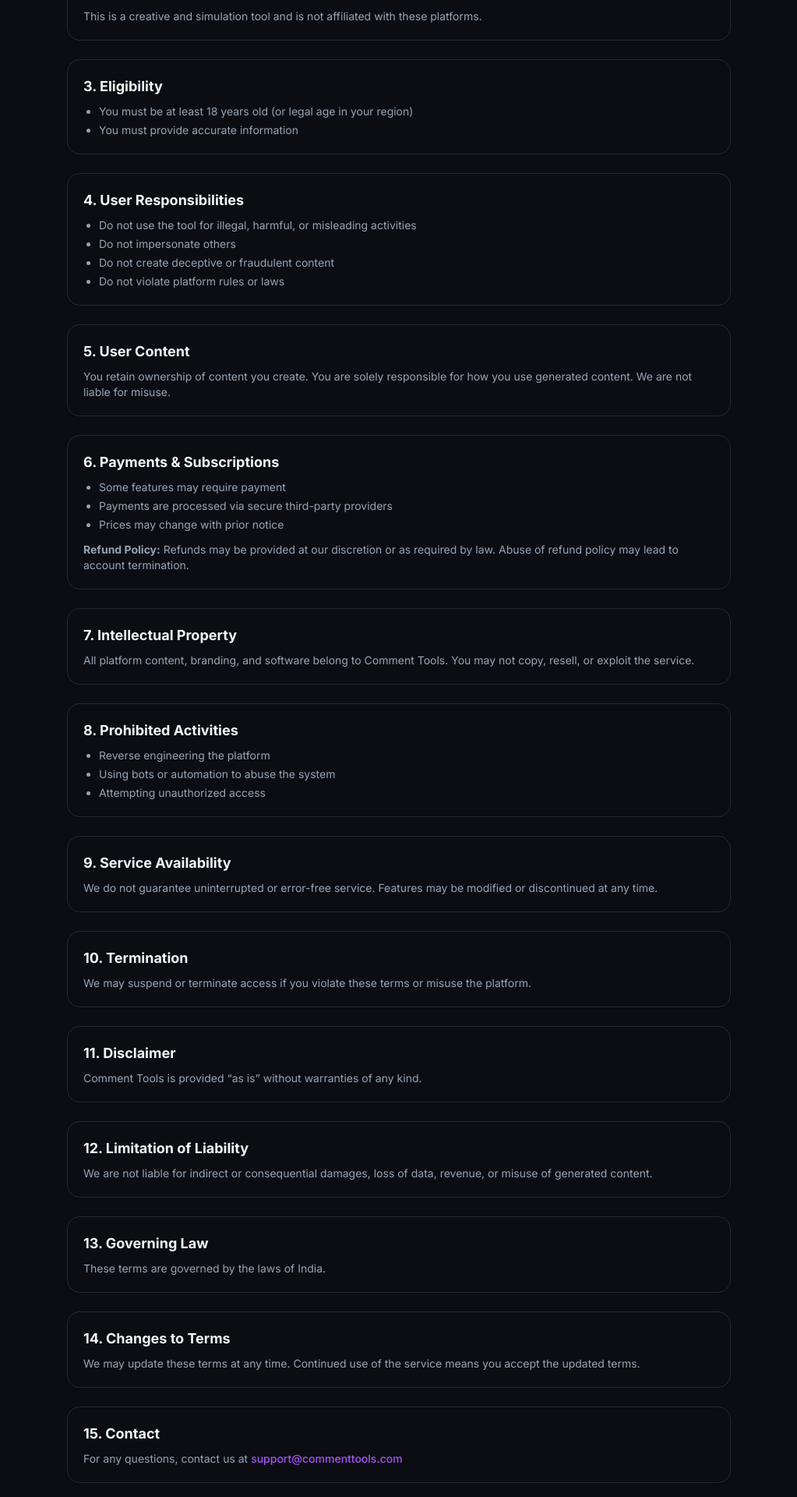
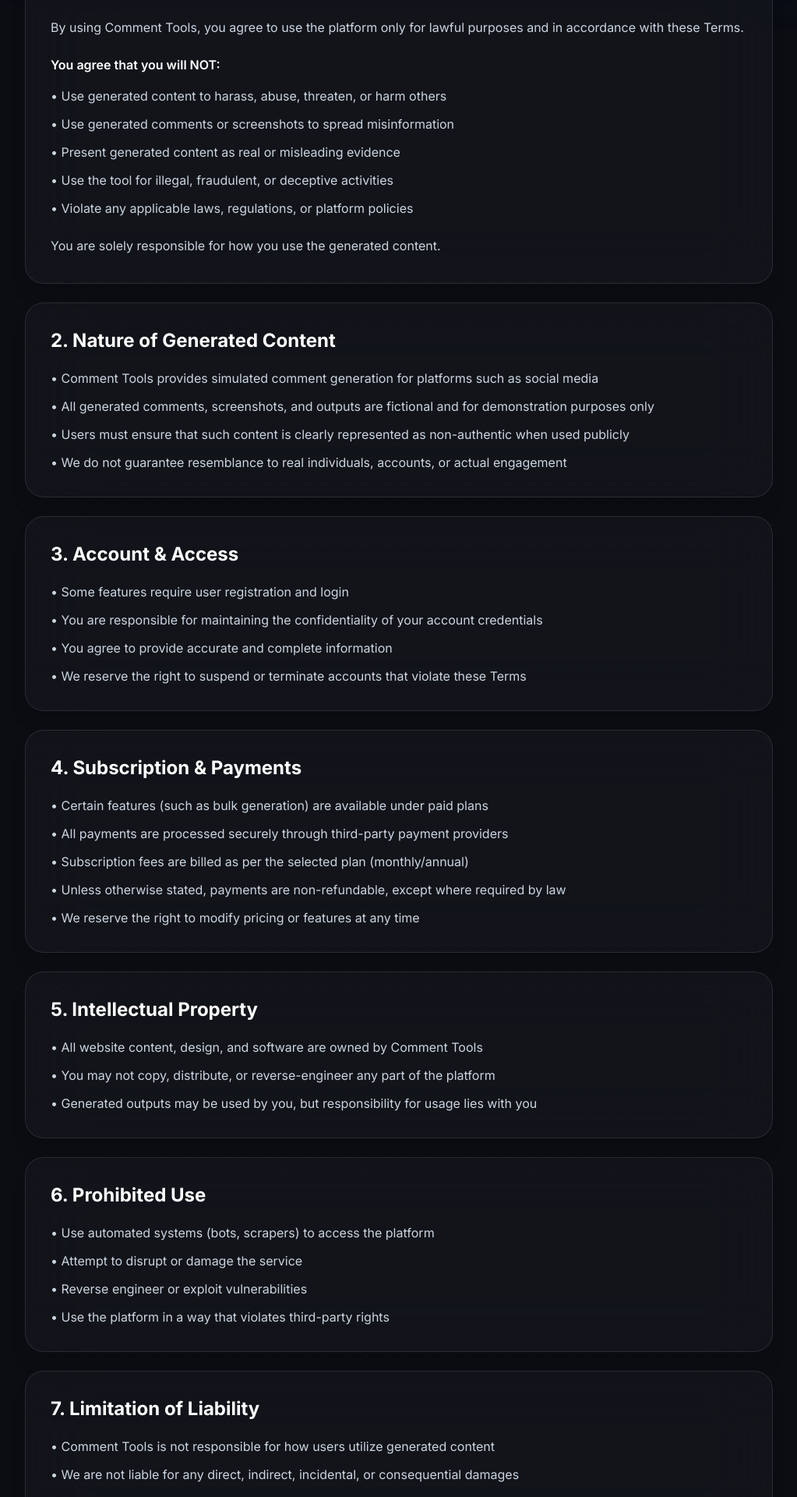
Before and after one commit to deevayrattanai-coder/comment-tool, a Next.js app: page /terms-of-service in a window 1280 px wide. Shown: the part 580-2500 px from the top of the page at 78% size, without its empty margins (128-1151 px from the left). Built offline with nearby package versions, Linux system fonts and the light colour scheme; no server answers.

Commit message:
feat: enhance Terms of Service page layout and content structure

```diff
--- a/app/terms-of-service/page.tsx
+++ b/app/terms-of-service/page.tsx
@@ -9,187 +9,328 @@
 export default function TermsPage() {
   return (
     <SiteLayout>
-      <section className="max-w-[900px] mx-auto px-6 pt-16 pb-20">
-        <span className="text-xs font-semibold uppercase tracking-widest text-primary">
+      <section className="relative overflow-hidden">
+
+        {/* Background */}
+        <div className="absolute inset-0 grid-dots opacity-40" />
+        <div className="absolute top-0 left-1/2 h-[420px] w-full -translate-x-1/2 rounded-full bg-purple-500/10 blur-3xl" />
+        <div className="absolute top-40 right-0 h-72 w-72 rounded-full bg-blue-500/10 blur-3xl" />
+
+        <div className="relative z-10 mx-auto max-w-5xl px-4 py-16 sm:px-6 lg:px-8 lg:py-24">
+
+          {/* Header */}
+          <div className="mb-14 text-center">
+            <div className="mb-5 inline-flex overflow-hidden rounded-full border border-purple-500/20 bg-white/[0.03] p-[1px] shadow-lg backdrop-blur-xl">
+              <div className="flex items-center gap-2 rounded-full bg-[#0f172a]/90 px-5 py-2.5">
+                <div className="h-2.5 w-2.5 rounded-full bg-gradient-to-r from-purple-400 to-blue-400 shadow-[0_0_12px_rgba(168,85,247,0.8)]" />
+
+                <span className="bg-gradient-to-r from-purple-300 via-indigo-200 to-blue-300 bg-clip-text text-sm font-semibold tracking-wide text-transparent">
                   Legal
                 </span>
+              </div>
+            </div>
 
-        <h1 className="text-4xl md:text-5xl font-extrabold tracking-tight text-foreground mt-3 mb-3">
+            <h1 className="text-4xl font-black tracking-tight text-white sm:text-5xl lg:text-6xl">
               Terms of Service
             </h1>
 
-        <p className="text-sm text-muted-foreground mb-10">
-          Last updated: April 2026
+          </div>
+
+          {/* Intro */}
+          <div className="mb-8 rounded-3xl border border-white/10 bg-white/[0.03] p-6 shadow-2xl backdrop-blur-2xl sm:p-8">
+            <p className="text-base leading-8 text-slate-300 sm:text-lg">
+              Welcome to Comment Tools. These Terms of Service (“Terms”) govern
+              your access to and use of our website, tools, and services. By
+              accessing or using Comment Tools, you agree to be bound by these
+              Terms. If you do not agree, you may not use our services.
+            </p>
+          </div>
+
+          {/* Sections */}
+          <div className="space-y-6">
+
+            {/* 1 */}
+            <div className="rounded-3xl border border-white/10 bg-white/[0.03] p-6 shadow-xl backdrop-blur-2xl sm:p-8">
+              <h2 className="mb-5 text-2xl font-bold text-white">
+                1. Use of Services
+              </h2>
+
+              <p className="mb-5 text-base leading-8 text-slate-300">
+                By using Comment Tools, you agree to use the platform only for
+                lawful purposes and in accordance with these Terms.
               </p>
 
-        <div className="space-y-6">
-          {/* 1 */}
-          <div className="p-5 rounded-2xl border bg-background shadow-sm">
-            <h2 className="text-lg font-bold mb-2">1. Agreement to Terms</h2>
-            <p className="text-sm text-muted-foreground">
-              By accessing or using <strong>Comment Tools</strong>, you agree to
-              these Terms. If you do not agree, you must stop using the service.
+              <p className="mb-4 text-base font-semibold text-white">
+                You agree that you will NOT:
+              </p>
+
+              <ul className="space-y-3 text-base text-slate-300">
+                <li>• Use generated content to harass, abuse, threaten, or harm others</li>
+                <li>• Use generated comments or screenshots to spread misinformation</li>
+                <li>• Present generated content as real or misleading evidence</li>
+                <li>• Use the tool for illegal, fraudulent, or deceptive activities</li>
+                <li>• Violate any applicable laws, regulations, or platform policies</li>
+              </ul>
+
+              <p className="mt-5 text-base leading-8 text-slate-300">
+                You are solely responsible for how you use the generated
+                content.
               </p>
             </div>
 
             {/* 2 */}
-          <div className="p-5 rounded-2xl border bg-background shadow-sm">
-            <h2 className="text-lg font-bold mb-3">
-              2. Description of Service
+            <div className="rounded-3xl border border-white/10 bg-white/[0.03] p-6 shadow-xl backdrop-blur-2xl sm:p-8">
+              <h2 className="mb-5 text-2xl font-bold text-white">
+                2. Nature of Generated Content
               </h2>
-            <p className="text-sm text-muted-foreground mb-2">
-              Comment Tools provides tools to generate and create social media
-              comment-style content for:
-            </p>
-            <ul className="list-disc pl-5 text-sm text-muted-foreground space-y-1">
-              <li>TikTok</li>
-              <li>Instagram</li>
-              <li>YouTube</li>
-              <li>X (Twitter)</li>
+
+              <ul className="space-y-3 text-base text-slate-300">
+                <li>
+                  • Comment Tools provides simulated comment generation for
+                  platforms such as social media
+                </li>
+                <li>
+                  • All generated comments, screenshots, and outputs are
+                  fictional and for demonstration purposes only
+                </li>
+                <li>
+                  • Users must ensure that such content is clearly represented
+                  as non-authentic when used publicly
+                </li>
+                <li>
+                  • We do not guarantee resemblance to real individuals,
+                  accounts, or actual engagement
+                </li>
               </ul>
-            <p className="text-sm text-muted-foreground mt-3">
-              This is a creative and simulation tool and is not affiliated with
-              these platforms.
-            </p>
             </div>
 
             {/* 3 */}
-          <div className="p-5 rounded-2xl border bg-background shadow-sm">
-            <h2 className="text-lg font-bold mb-2">3. Eligibility</h2>
-            <ul className="list-disc pl-5 text-sm text-muted-foreground space-y-1">
+            <div className="rounded-3xl border border-white/10 bg-white/[0.03] p-6 shadow-xl backdrop-blur-2xl sm:p-8">
+              <h2 className="mb-5 text-2xl font-bold text-white">
+                3. Account & Access
+              </h2>
+
+              <ul className="space-y-3 text-base text-slate-300">
+                <li>• Some features require user registration and login</li>
                 <li>
-                You must be at least 18 years old (or legal age in your region)
+                  • You are responsible for maintaining the confidentiality of
+                  your account credentials
                 </li>
-              <li>You must provide accurate information</li>
+                <li>
+                  • You agree to provide accurate and complete information
+                </li>
+                <li>
+                  • We reserve the right to suspend or terminate accounts that
+                  violate these Terms
+                </li>
               </ul>
             </div>
 
             {/* 4 */}
-          <div className="p-5 rounded-2xl border bg-background shadow-sm">
-            <h2 className="text-lg font-bold mb-2">4. User Responsibilities</h2>
-            <ul className="list-disc pl-5 text-sm text-muted-foreground space-y-1">
+            <div className="rounded-3xl border border-white/10 bg-white/[0.03] p-6 shadow-xl backdrop-blur-2xl sm:p-8">
+              <h2 className="mb-5 text-2xl font-bold text-white">
+                4. Subscription & Payments
+              </h2>
+
+              <ul className="space-y-3 text-base text-slate-300">
                 <li>
-                Do not use the tool for illegal, harmful, or misleading
-                activities
+                  • Certain features (such as bulk generation) are available
+                  under paid plans
                 </li>
-              <li>Do not impersonate others</li>
-              <li>Do not create deceptive or fraudulent content</li>
-              <li>Do not violate platform rules or laws</li>
+                <li>
+                  • All payments are processed securely through third-party
+                  payment providers
+                </li>
+                <li>
+                  • Subscription fees are billed as per the selected plan
+                  (monthly/annual)
+                </li>
+                <li>
+                  • Unless otherwise stated, payments are non-refundable, except
+                  where required by law
+                </li>
+                <li>
+                  • We reserve the right to modify pricing or features at any
+                  time
+                </li>
               </ul>
             </div>
 
             {/* 5 */}
-          <div className="p-5 rounded-2xl border bg-background shadow-sm">
-            <h2 className="text-lg font-bold mb-2">5. User Content</h2>
-            <p className="text-sm text-muted-foreground">
-              You retain ownership of content you create. You are solely
-              responsible for how you use generated content. We are not liable
-              for misuse.
-            </p>
+            <div className="rounded-3xl border border-white/10 bg-white/[0.03] p-6 shadow-xl backdrop-blur-2xl sm:p-8">
+              <h2 className="mb-5 text-2xl font-bold text-white">
+                5. Intellectual Property
+              </h2>
+
+              <ul className="space-y-3 text-base text-slate-300">
+                <li>
+                  • All website content, design, and software are owned by
+                  Comment Tools
+                </li>
+                <li>
+                  • You may not copy, distribute, or reverse-engineer any part
+                  of the platform
+                </li>
+                <li>
+                  • Generated outputs may be used by you, but responsibility for
+                  usage lies with you
+                </li>
+              </ul>
             </div>
 
             {/* 6 */}
-          <div className="p-5 rounded-2xl border bg-background shadow-sm">
-            <h2 className="text-lg font-bold mb-2">
-              6. Payments & Subscriptions
+            <div className="rounded-3xl border border-white/10 bg-white/[0.03] p-6 shadow-xl backdrop-blur-2xl sm:p-8">
+              <h2 className="mb-5 text-2xl font-bold text-white">
+                6. Prohibited Use
               </h2>
-            <ul className="list-disc pl-5 text-sm text-muted-foreground space-y-1">
-              <li>Some features may require payment</li>
-              <li>Payments are processed via secure third-party providers</li>
-              <li>Prices may change with prior notice</li>
+
+              <ul className="space-y-3 text-base text-slate-300">
+                <li>
+                  • Use automated systems (bots, scrapers) to access the
+                  platform
+                </li>
+                <li>• Attempt to disrupt or damage the service</li>
+                <li>• Reverse engineer or exploit vulnerabilities</li>
+                <li>
+                  • Use the platform in a way that violates third-party rights
+                </li>
               </ul>
-            <p className="text-sm text-muted-foreground mt-3">
-              <strong>Refund Policy:</strong> Refunds may be provided at our
-              discretion or as required by law. Abuse of refund policy may lead
-              to account termination.
-            </p>
             </div>
 
             {/* 7 */}
-          <div className="p-5 rounded-2xl border bg-background shadow-sm">
-            <h2 className="text-lg font-bold mb-2">7. Intellectual Property</h2>
-            <p className="text-sm text-muted-foreground">
-              All platform content, branding, and software belong to Comment
-              Tools. You may not copy, resell, or exploit the service.
-            </p>
+            <div className="rounded-3xl border border-white/10 bg-white/[0.03] p-6 shadow-xl backdrop-blur-2xl sm:p-8">
+              <h2 className="mb-5 text-2xl font-bold text-white">
+                7. Limitation of Liability
+              </h2>
+
+              <ul className="space-y-3 text-base text-slate-300">
+                <li>
+                  • Comment Tools is not responsible for how users utilize
+                  generated content
+                </li>
+                <li>
+                  • We are not liable for any direct, indirect, incidental, or
+                  consequential damages
+                </li>
+                <li>• Your use of the platform is at your own risk</li>
+              </ul>
             </div>
 
             {/* 8 */}
-          <div className="p-5 rounded-2xl border bg-background shadow-sm">
-            <h2 className="text-lg font-bold mb-2">8. Prohibited Activities</h2>
-            <ul className="list-disc pl-5 text-sm text-muted-foreground space-y-1">
-              <li>Reverse engineering the platform</li>
-              <li>Using bots or automation to abuse the system</li>
-              <li>Attempting unauthorized access</li>
+            <div className="rounded-3xl border border-white/10 bg-white/[0.03] p-6 shadow-xl backdrop-blur-2xl sm:p-8">
+              <h2 className="mb-5 text-2xl font-bold text-white">
+                8. Disclaimer of Warranty
+              </h2>
+
+              <p className="mb-5 text-base leading-8 text-slate-300">
+                Comment Tools is provided on an “as is” and “as available”
+                basis.
+              </p>
+
+              <p className="mb-4 text-base font-semibold text-white">
+                We do not guarantee that:
+              </p>
+
+              <ul className="space-y-3 text-base text-slate-300">
+                <li>• The service will be uninterrupted or error-free</li>
+                <li>• The output will meet your expectations</li>
+                <li>
+                  • The platform will always be secure or available
+                </li>
               </ul>
             </div>
 
             {/* 9 */}
-          <div className="p-5 rounded-2xl border bg-background shadow-sm">
-            <h2 className="text-lg font-bold mb-2">9. Service Availability</h2>
-            <p className="text-sm text-muted-foreground">
-              We do not guarantee uninterrupted or error-free service. Features
-              may be modified or discontinued at any time.
+            <div className="rounded-3xl border border-white/10 bg-white/[0.03] p-6 shadow-xl backdrop-blur-2xl sm:p-8">
+              <h2 className="mb-5 text-2xl font-bold text-white">
+                9. Third-Party Platforms
+              </h2>
+
+              <p className="text-base leading-8 text-slate-300">
+                Comment Tools is not affiliated with, endorsed by, or associated
+                with any social media platforms. All trademarks, platform names,
+                and logos belong to their respective owners.
               </p>
             </div>
 
             {/* 10 */}
-          <div className="p-5 rounded-2xl border bg-background shadow-sm">
-            <h2 className="text-lg font-bold mb-2">10. Termination</h2>
-            <p className="text-sm text-muted-foreground">
-              We may suspend or terminate access if you violate these terms or
-              misuse the platform.
-            </p>
+            <div className="rounded-3xl border border-white/10 bg-white/[0.03] p-6 shadow-xl backdrop-blur-2xl sm:p-8">
+              <h2 className="mb-5 text-2xl font-bold text-white">
+                10. Termination
+              </h2>
+
+              <ul className="space-y-3 text-base text-slate-300">
+                <li>• You violate these Terms</li>
+                <li>• You misuse the platform</li>
+                <li>• Required by law or legal authorities</li>
+              </ul>
             </div>
 
             {/* 11 */}
-          <div className="p-5 rounded-2xl border bg-background shadow-sm">
-            <h2 className="text-lg font-bold mb-2">11. Disclaimer</h2>
-            <p className="text-sm text-muted-foreground">
-              Comment Tools is provided “as is” without warranties of any kind.
+            <div className="rounded-3xl border border-white/10 bg-white/[0.03] p-6 shadow-xl backdrop-blur-2xl sm:p-8">
+              <h2 className="mb-5 text-2xl font-bold text-white">
+                11. Changes to Terms
+              </h2>
+
+              <p className="text-base leading-8 text-slate-300">
+                We may update these Terms from time to time. Continued use of
+                the platform after changes means you accept the updated Terms.
               </p>
             </div>
 
             {/* 12 */}
-          <div className="p-5 rounded-2xl border bg-background shadow-sm">
-            <h2 className="text-lg font-bold mb-2">
-              12. Limitation of Liability
+            <div className="rounded-3xl border border-white/10 bg-white/[0.03] p-6 shadow-xl backdrop-blur-2xl sm:p-8">
+              <h2 className="mb-5 text-2xl font-bold text-white">
+                12. Contact Us
               </h2>
-            <p className="text-sm text-muted-foreground">
-              We are not liable for indirect or consequential damages, loss of
-              data, revenue, or misuse of generated content.
+
+              <div className="space-y-3 text-base text-slate-300">
+                <p>
+                  Email:{" "}
+                  <a
+                    href="mailto:commenttools.business@gmail.com"
+                    className="font-medium text-purple-300 transition hover:text-purple-200"
+                  >
+                    commenttools.business@gmail.com
+                  </a>
+                </p>
+
+                <p>
+                  Website:{" "}
+                  <a
+                    href="https://commenttools.com/"
+                    target="_blank"
+                    rel="noopener noreferrer"
+                    className="font-medium text-purple-300 transition hover:text-purple-200"
+                  >
+                    commenttools.com
+                  </a>
                 </p>
               </div>
+            </div>
 
-          {/* 13 */}
-          <div className="p-5 rounded-2xl border bg-background shadow-sm">
-            <h2 className="text-lg font-bold mb-2">13. Governing Law</h2>
-            <p className="text-sm text-muted-foreground">
-              These terms are governed by the laws of India.
+            {/* Important Note */}
+            <div className="rounded-3xl border border-yellow-500/20 bg-yellow-500/5 p-6 shadow-xl backdrop-blur-2xl sm:p-8">
+              <div className="flex items-start gap-4">
+
+                <div className="mt-1 flex h-10 w-10 shrink-0 items-center justify-center rounded-2xl bg-yellow-500/10 text-xl">
+                  ⚠️
+                </div>
+
+                <div>
+                  <h2 className="mb-3 text-xl font-bold text-white">
+                    Important Note
+                  </h2>
+
+                  <p className="text-base leading-8 text-slate-300">
+                    Always ensure that generated content is used ethically and
+                    transparently. Misuse may result in account suspension or
+                    legal consequences.
                   </p>
                 </div>
-
-          {/* 14 */}
-          <div className="p-5 rounded-2xl border bg-background shadow-sm">
-            <h2 className="text-lg font-bold mb-2">14. Changes to Terms</h2>
-            <p className="text-sm text-muted-foreground">
-              We may update these terms at any time. Continued use of the
-              service means you accept the updated terms.
-            </p>
+              </div>
             </div>
 
-          {/* 15 */}
-          <div className="p-5 rounded-2xl border bg-background shadow-sm">
-            <h2 className="text-lg font-bold mb-2">15. Contact</h2>
-            <p className="text-sm text-muted-foreground">
-              For any questions, contact us at{" "}
-              <a
-                href="mailto:support@commenttools.com"
-                className="text-primary font-medium hover:underline"
-              >
-                support@commenttools.com
-              </a>
-            </p>
           </div>
         </div>
       </section>
```
Lines whose indentation alone changed are shown as unchanged.
